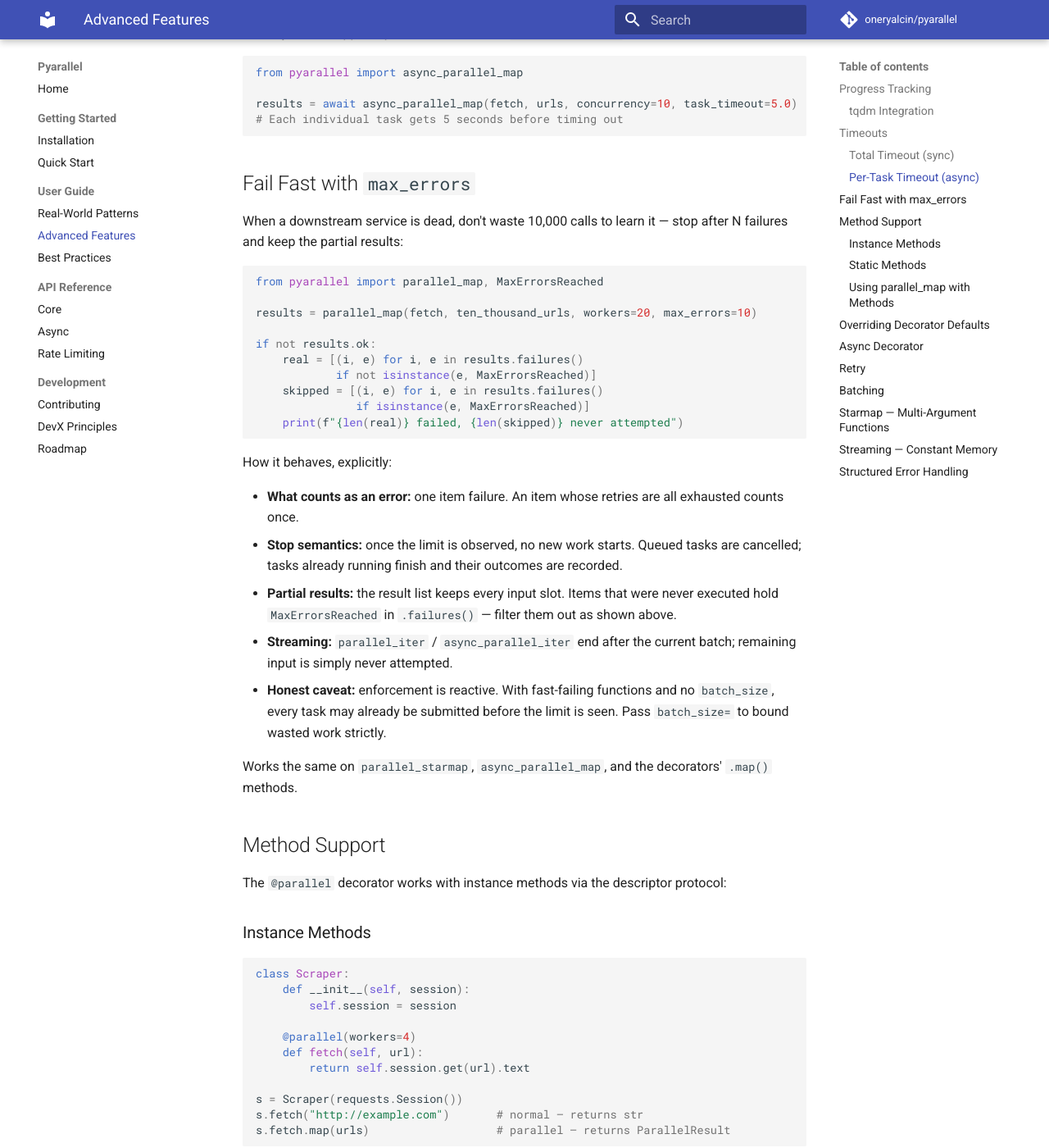
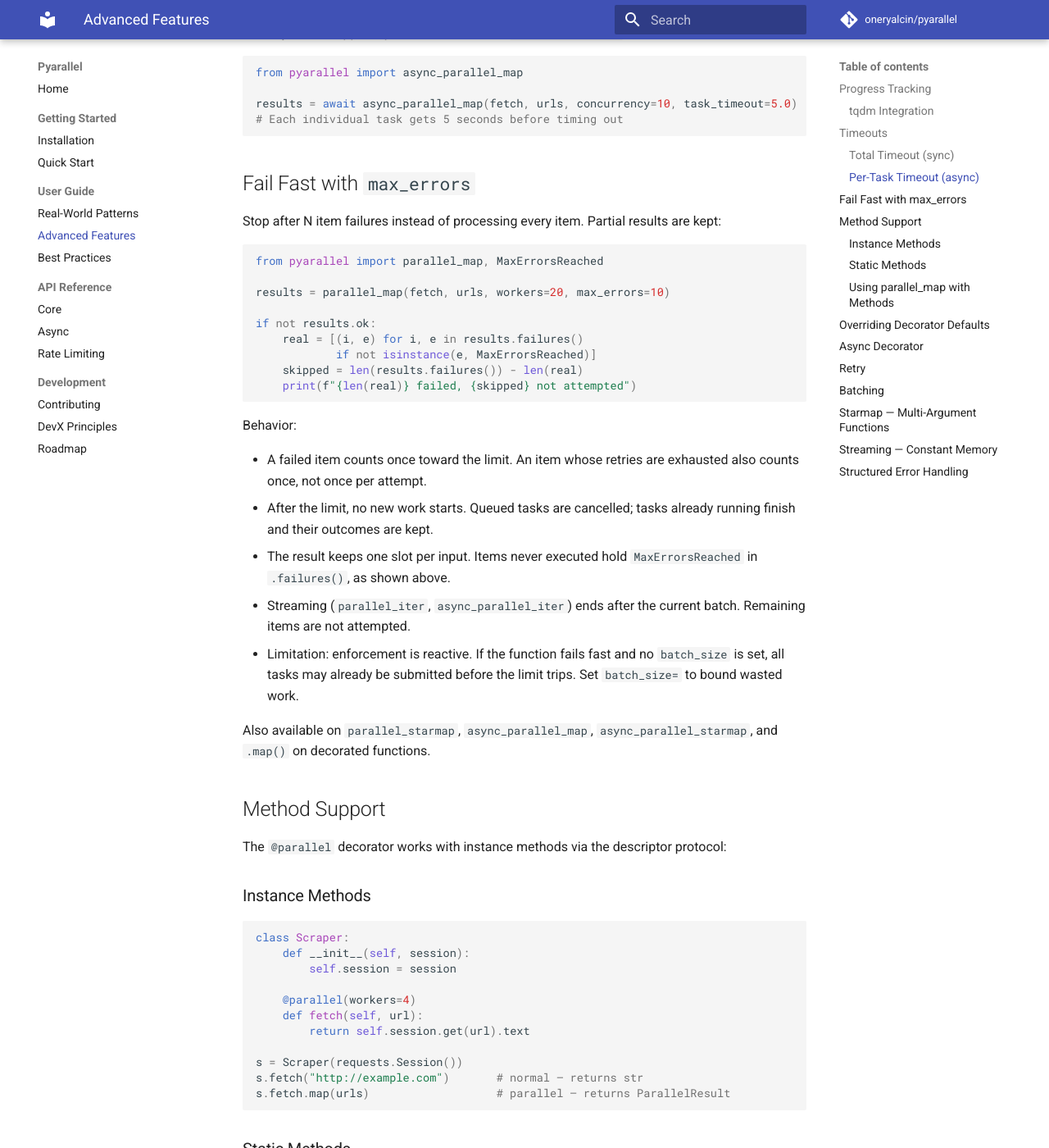
Before and after one commit to oneryalcin/pyarallel, an MkDocs documentation site: the page built from docs/user-guide/advanced-features.md, in a window 1280 px wide and 1400 px high, scrolled down 1513 px. Shown: the whole window at 82% size. Built offline with MkDocs 1.6.1 and Material for MkDocs 9.7.7, drawn with Linux system fonts in a browser that asks for light colours; comment, search, counter and statistics services are not loaded.

Commit message:
Simplify max_errors docs wording

````diff
--- a/docs/user-guide/advanced-features.md
+++ b/docs/user-guide/advanced-features.md
@@ -79,40 +79,37 @@ results = await async_parallel_map(fetch, urls, concurrency=10, task_timeout=5.0
 
 ## Fail Fast with `max_errors`
 
-When a downstream service is dead, don't waste 10,000 calls to learn it —
-stop after N failures and keep the partial results:
+Stop after N item failures instead of processing every item. Partial
+results are kept:
 
 ```python
 from pyarallel import parallel_map, MaxErrorsReached
 
-results = parallel_map(fetch, ten_thousand_urls, workers=20, max_errors=10)
+results = parallel_map(fetch, urls, workers=20, max_errors=10)
 
 if not results.ok:
     real = [(i, e) for i, e in results.failures()
             if not isinstance(e, MaxErrorsReached)]
-    skipped = [(i, e) for i, e in results.failures()
-               if isinstance(e, MaxErrorsReached)]
-    print(f"{len(real)} failed, {len(skipped)} never attempted")
+    skipped = len(results.failures()) - len(real)
+    print(f"{len(real)} failed, {skipped} not attempted")
 ```
 
-How it behaves, explicitly:
+Behavior:
 
-- **What counts as an error:** one item failure. An item whose retries are
-  all exhausted counts once.
-- **Stop semantics:** once the limit is observed, no new work starts. Queued
-  tasks are cancelled; tasks already running finish and their outcomes are
-  recorded.
-- **Partial results:** the result list keeps every input slot. Items that
-  were never executed hold `MaxErrorsReached` in `.failures()` — filter them
-  out as shown above.
-- **Streaming:** `parallel_iter` / `async_parallel_iter` end after the
-  current batch; remaining input is simply never attempted.
-- **Honest caveat:** enforcement is reactive. With fast-failing functions
-  and no `batch_size`, every task may already be submitted before the limit
-  is seen. Pass `batch_size=` to bound wasted work strictly.
+- A failed item counts once toward the limit. An item whose retries are
+  exhausted also counts once, not once per attempt.
+- After the limit, no new work starts. Queued tasks are cancelled; tasks
+  already running finish and their outcomes are kept.
+- The result keeps one slot per input. Items never executed hold
+  `MaxErrorsReached` in `.failures()`, as shown above.
+- Streaming (`parallel_iter`, `async_parallel_iter`) ends after the current
+  batch. Remaining items are not attempted.
+- Limitation: enforcement is reactive. If the function fails fast and no
+  `batch_size` is set, all tasks may already be submitted before the limit
+  trips. Set `batch_size=` to bound wasted work.
 
-Works the same on `parallel_starmap`, `async_parallel_map`, and the
-decorators' `.map()` methods.
+Also available on `parallel_starmap`, `async_parallel_map`,
+`async_parallel_starmap`, and `.map()` on decorated functions.
 
 ## Method Support
 
````
